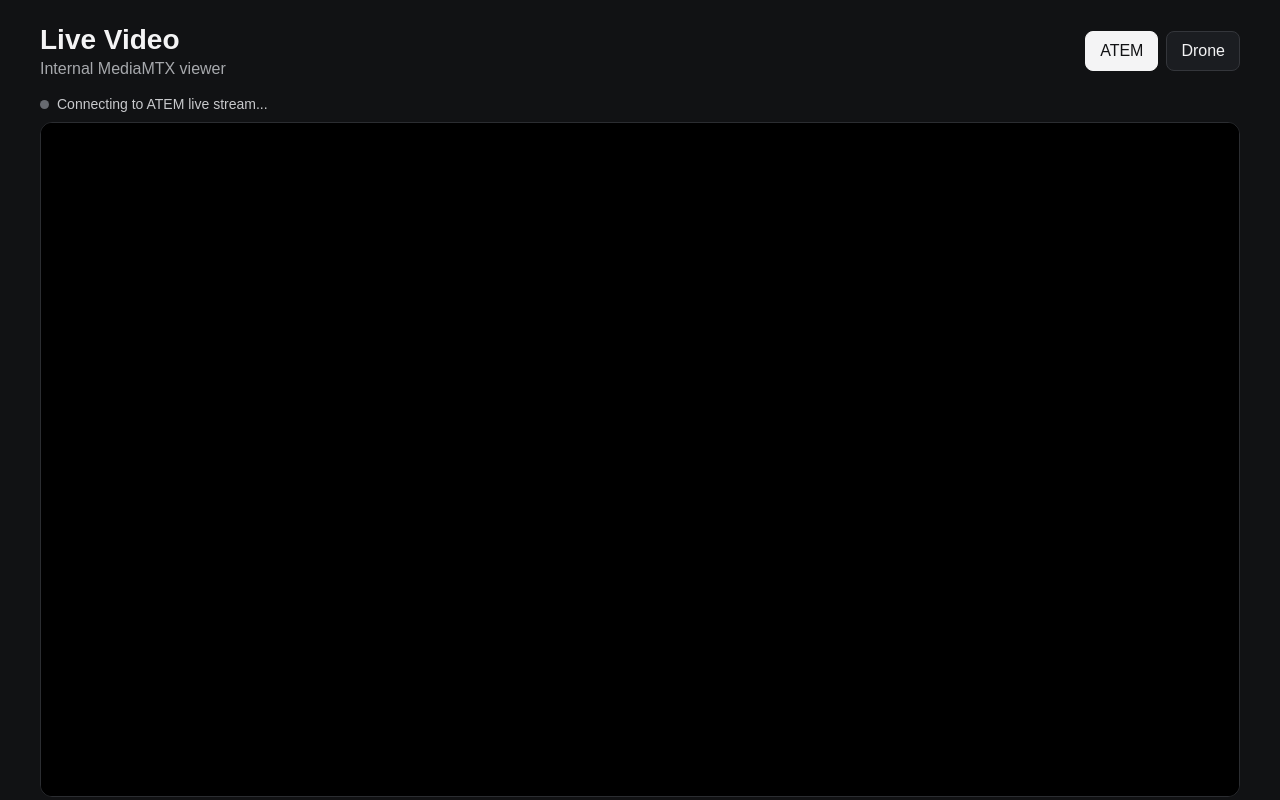
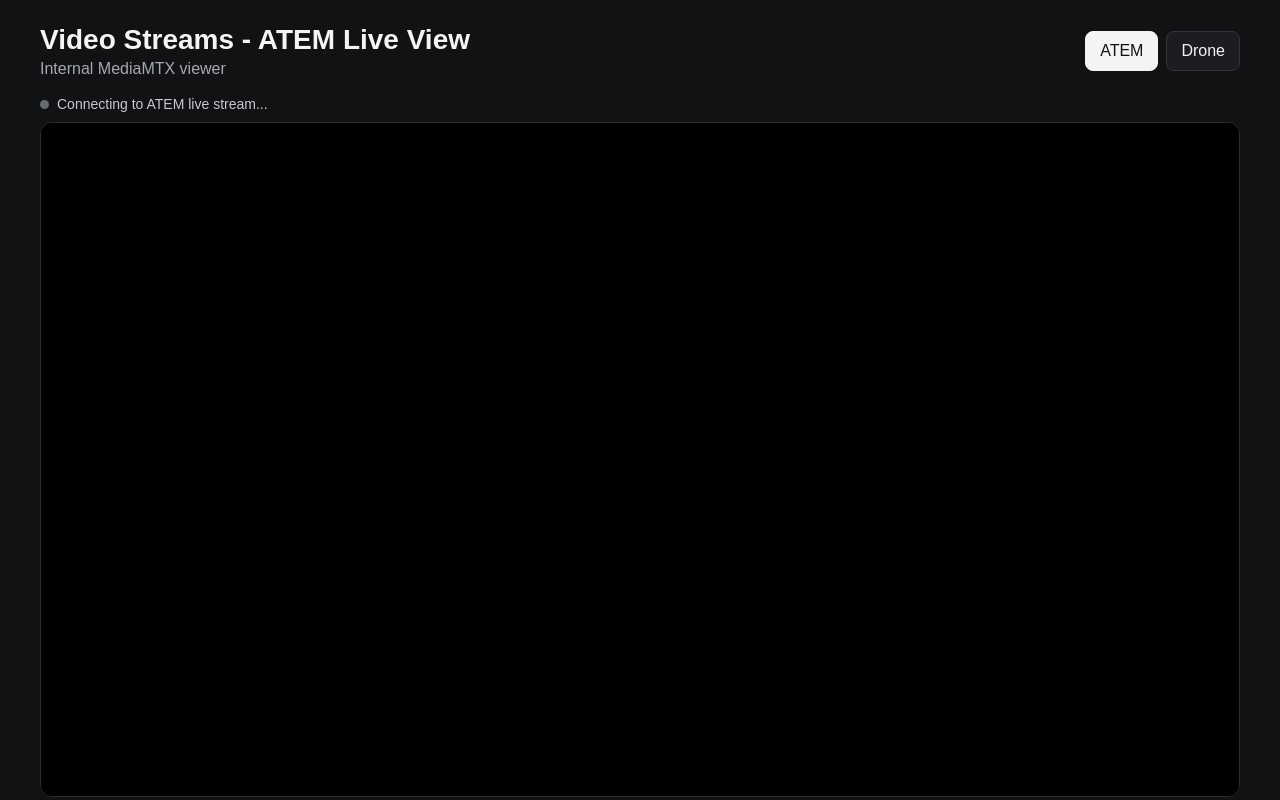
Before and after one commit to Scerno/rtmp-web-view, a website: page public/index.html in a window 1280 px wide. Shown: the top 800 px of the page. Drawn offline with Linux system fonts and the light colour scheme; no server answers.

Commit message:
Add dynamic viewer title target

```diff
--- a/public/index.html
+++ b/public/index.html
@@ -3,14 +3,14 @@
 <head>
 	<meta charset="UTF-8">
 	<meta name="viewport" content="width=device-width, initial-scale=1.0">
-	<title>RTMP Web View</title>
+	<title>Video Streams - ATEM Live View</title>
 	<link rel="stylesheet" href="style.css">
 </head>
 <body>
 	<main class="app-shell">
 		<header class="topbar">
 			<div>
-				<h1>Live Video</h1>
+				<h1 id="viewer-title">Video Streams - ATEM Live View</h1>
 				<p class="subtitle">Internal MediaMTX viewer</p>
 			</div>
 			<div class="source-picker" role="group" aria-label="Video source">
```
